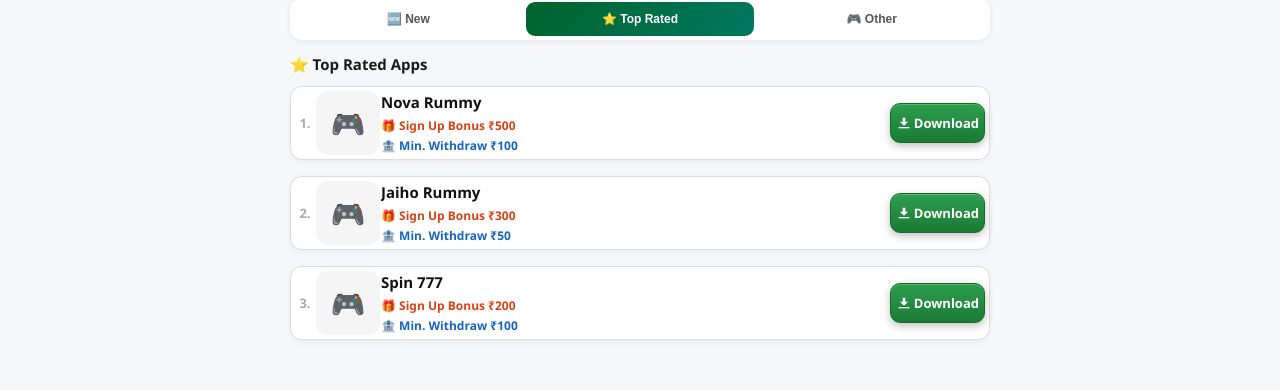
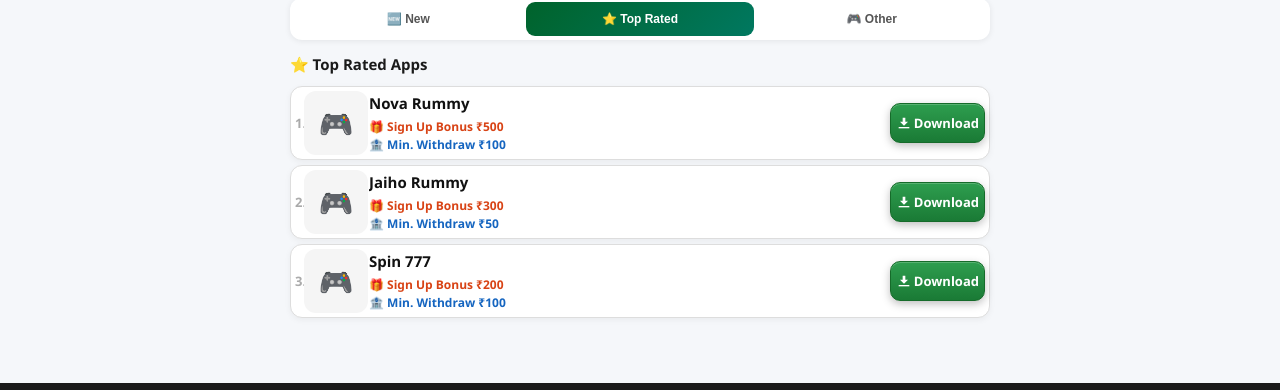
Before and after one commit to heyrajesh123/gamevault, a Next.js app: page / in a window 1280 px wide. Shown: the part 216-606 px from the top of the page. Built offline with nearby package versions, Linux system fonts and the light colour scheme; no server answers.

Commit message:
Update TabSection.tsx

```diff
--- a/app/TabSection.tsx
+++ b/app/TabSection.tsx
@@ -10,7 +10,7 @@
         border: "1px solid #ddd",
         borderRadius: 12,
         padding: 2,
-        marginBottom: 16,
+        marginBottom: 5,
         background: "#fff",
         boxShadow: "0 2px 6px rgba(0,0,0,0.05)",
       }}>
@@ -21,7 +21,7 @@
           padding: "2px 2px",
         }}>
           {/* Rank */}
-          <span style={{ color: "#aaa", fontWeight: 600, fontSize: 13, width: 20, flexShrink: 0, textAlign: "center" }}>
+          <span style={{ color: "#aaa", fontWeight: 600, fontSize: 13, width: 8, flexShrink: 0, textAlign: "center" }}>
             {rank}.
           </span>
 
@@ -41,7 +41,7 @@
             <div style={{ fontWeight: 800, fontSize: 15, color: "#111", marginBottom: 5, overflow: "hidden", textOverflow: "ellipsis", whiteSpace: "nowrap" }}>
               {app.name}
             </div>
-            <div style={{ fontSize: 12, fontWeight: 600, color: "#d84315", marginBottom: 3, whiteSpace: "nowrap" }}>
+            <div style={{ fontSize: 12, fontWeight: 600, color: "#d84315", marginBottom: 1, whiteSpace: "nowrap" }}>
               🎁 Sign Up Bonus ₹{app.bonus}
             </div>
             <div style={{ fontSize: 12, fontWeight: 600, color: "#1565c0", whiteSpace: "nowrap" }}>
```
